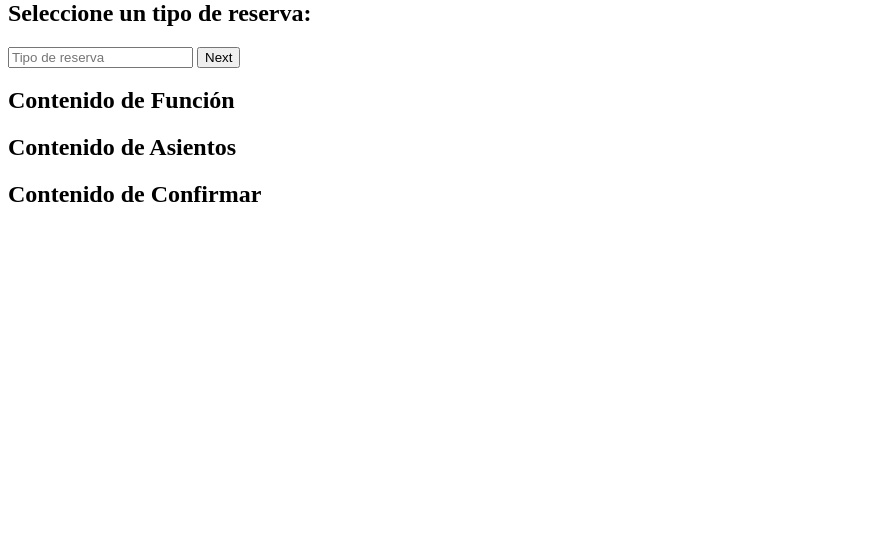
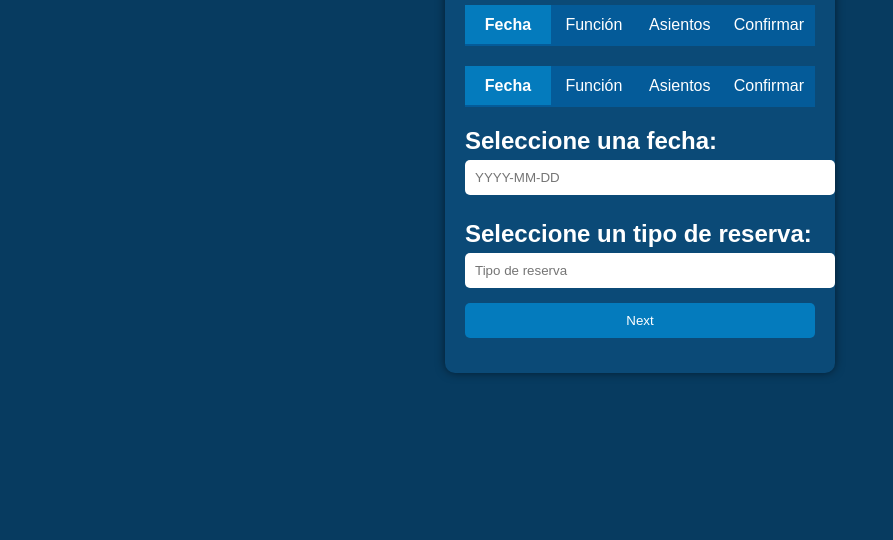
Before and after one commit to mm23045/ClienteJavascript, a website: page index.html in a window 1280 px wide. Shown: the part 260-800 px from the top of the page, without its empty margins (0-893 px from the left). Drawn offline with Linux system fonts and the light colour scheme.

Commit message:
Funcionalidades mas

```diff
--- a/index.html
+++ b/index.html
@@ -4,12 +4,18 @@
     <meta charset="UTF-8">
     <meta name="viewport" content="width=device-width, initial-scale=1.0">
     <title>Reservas</title>
-    <link rel="stylesheet" href="style.css">
+    <link rel="stylesheet" href="styles.css">
 </head>
 <body>
 <div class="container">
     <h1>Reservas</h1>
     <!-- Tabs -->
+    <div class="tabs">
+        <div class="tab active" data-tab="fecha">Fecha</div>
+        <div class="tab" data-tab="funcion">Función</div>
+        <div class="tab" data-tab="asientos">Asientos</div>
+        <div class="tab" data-tab="confirmar">Confirmar</div>
+    </div> <!-- Tabs -->
     <div class="tabs">
         <div class="tab active" data-tab="fecha">Fecha</div>
         <div class="tab" data-tab="funcion">Función</div>
@@ -34,6 +40,6 @@
         <h2>Contenido de Confirmar</h2>
     </div>
 </div>
-<script src="script.js"></script>
+<script src="src/Cuerpo/script.js"></script>
 </body>
 </html>
```
